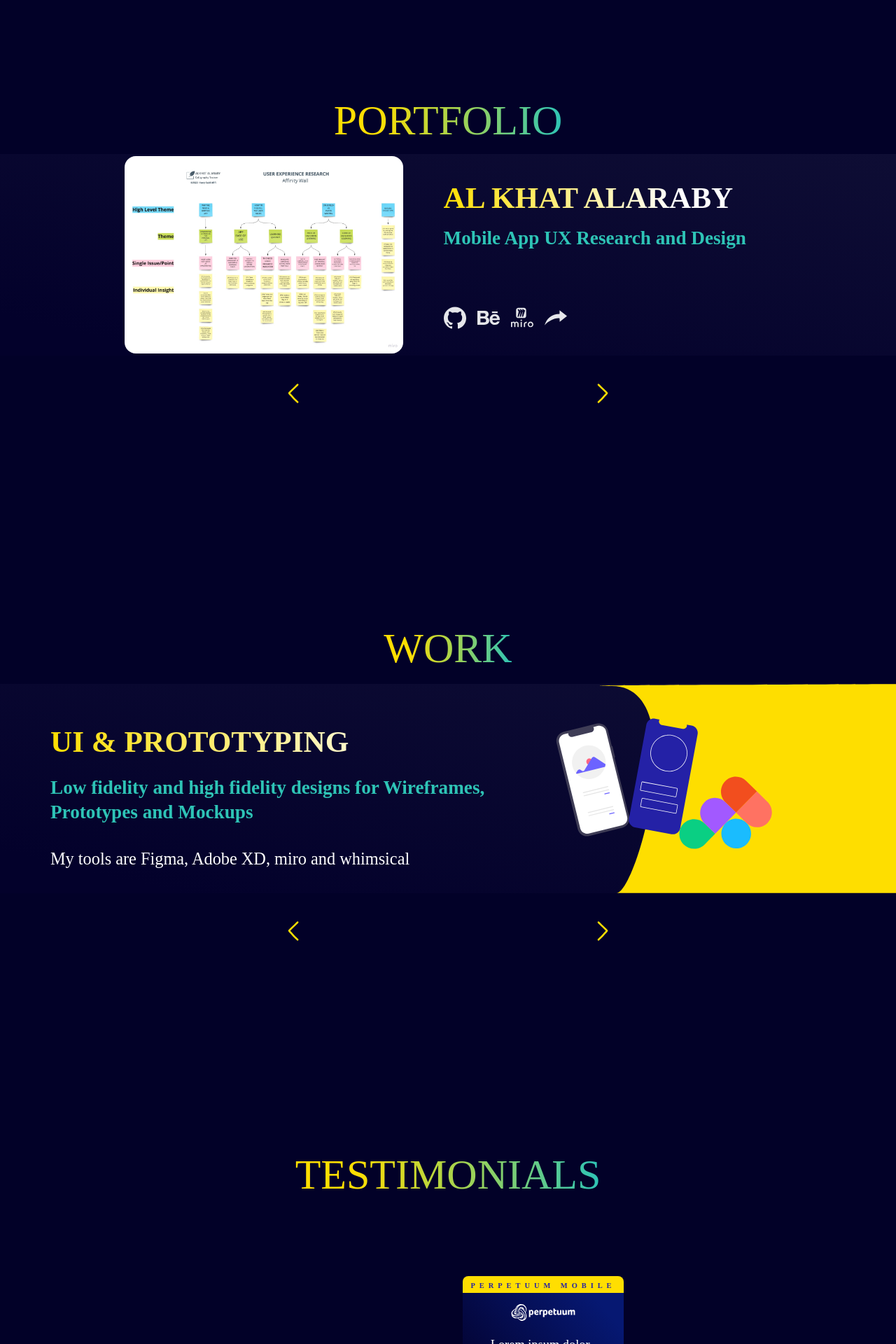
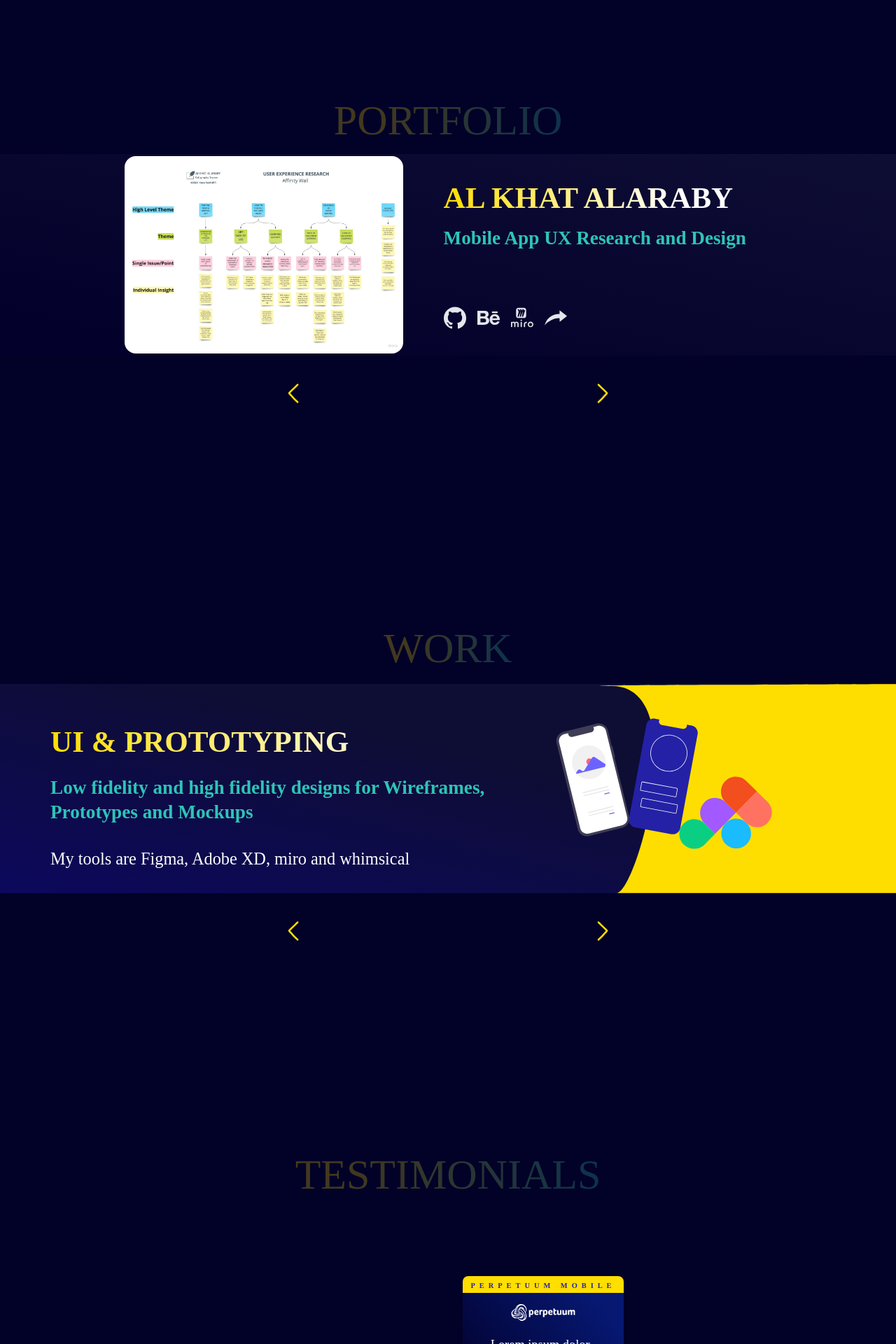
Before and after one commit to haniscape/hanyafifi-dev-2022, a React (Create React App) app: page / in a window 1280 px wide. Shown: the part 740-2660 px from the top of the page at 70% size. Built offline with nearby package versions, Linux system fonts and the light colour scheme.

Commit message:
zxvbxfcv

```diff
--- a/src/components/Contact/Contact.css
+++ b/src/components/Contact/Contact.css
@@ -17,6 +17,8 @@
   -webkit-background-clip: text;
   -webkit-text-fill-color: transparent;
   margin: 0;
+  opacity: 0.25;
+  user-select: none;
 }
 
 .contact .wrapper {
@@ -56,6 +58,13 @@
   justify-content: space-evenly;
 }
 
+.contact .wrapper .contact-form .input-wrapper {
+  display: flex;
+  flex-direction: column;
+  height: 4rem;
+  width: 80%;
+}
+
 @media only screen and (max-width: 700px) {
   .contact .title h2 {
     font-size: calc(1.5rem + 2.5vw);
--- a/src/components/Portfolio/Portfolio.css
+++ b/src/components/Portfolio/Portfolio.css
@@ -26,6 +26,8 @@
   -webkit-background-clip: text;
   -webkit-text-fill-color: transparent;
   margin: 0;
+  opacity: 0.25;
+  user-select: none;
 }
 
 .portfolio .cards-wrapper {
--- a/src/components/Testimonials/Testimonials.css
+++ b/src/components/Testimonials/Testimonials.css
@@ -17,6 +17,8 @@
   -webkit-background-clip: text;
   -webkit-text-fill-color: transparent;
   margin: 0;
+  opacity: 0.25;
+  user-select: none;
 }
 
 .testimonials .wrapper {
--- a/src/components/Work/Work.css
+++ b/src/components/Work/Work.css
@@ -17,6 +17,8 @@
   -webkit-background-clip: text;
   -webkit-text-fill-color: transparent;
   margin: 0;
+  opacity: 0.25;
+  user-select: none;
 }
 
 .work .wrapper {
@@ -26,7 +28,7 @@
   height: fit-content;
   width: 100%;
   margin: 1rem 0;
-  background: linear-gradient(to top right, #03012b 10%, #0e0d34 100%);
+  background: linear-gradient(to top right, #0c0860 -5%, #0e0d34 60%);
 }
 
 .work .wrapper .work-text {
```
